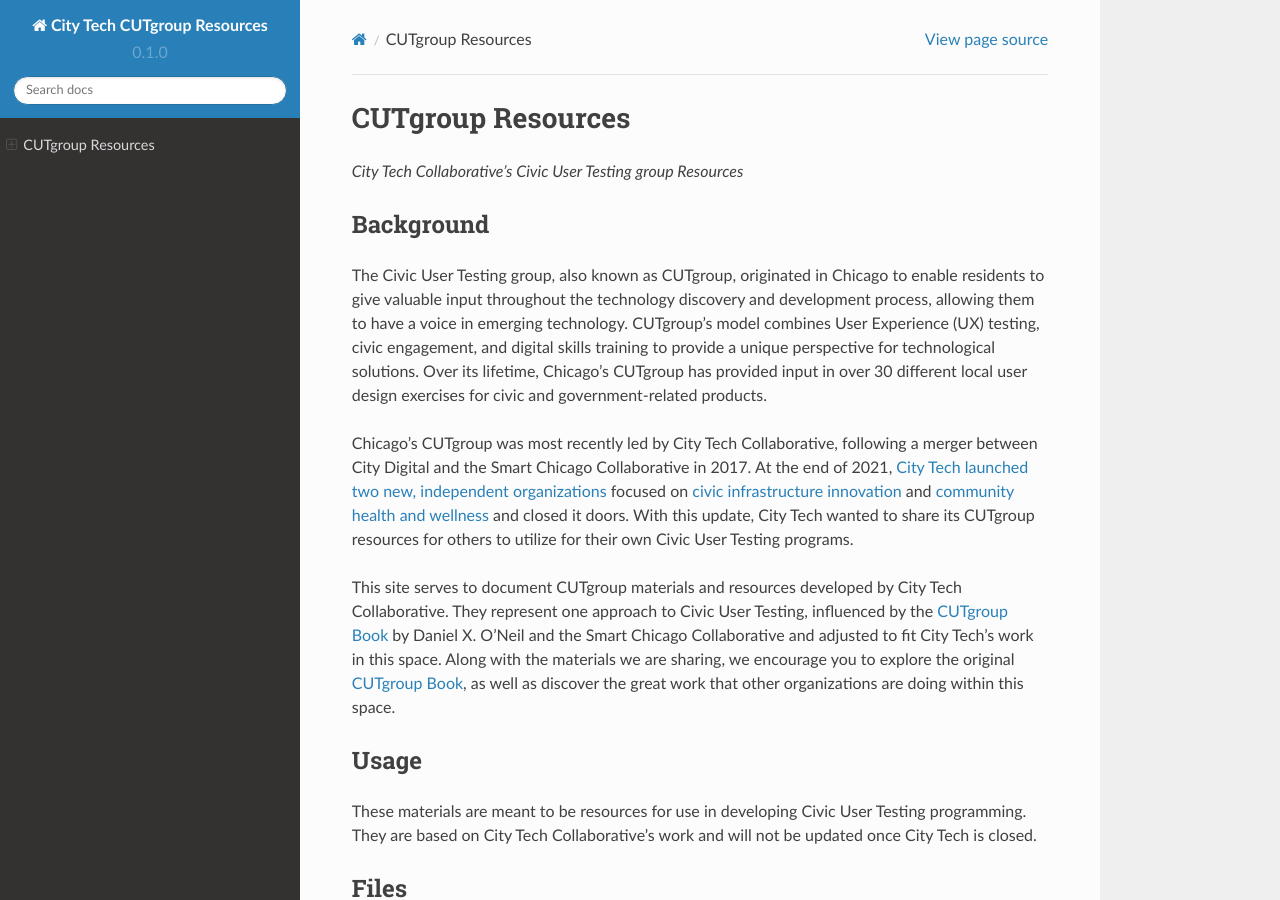
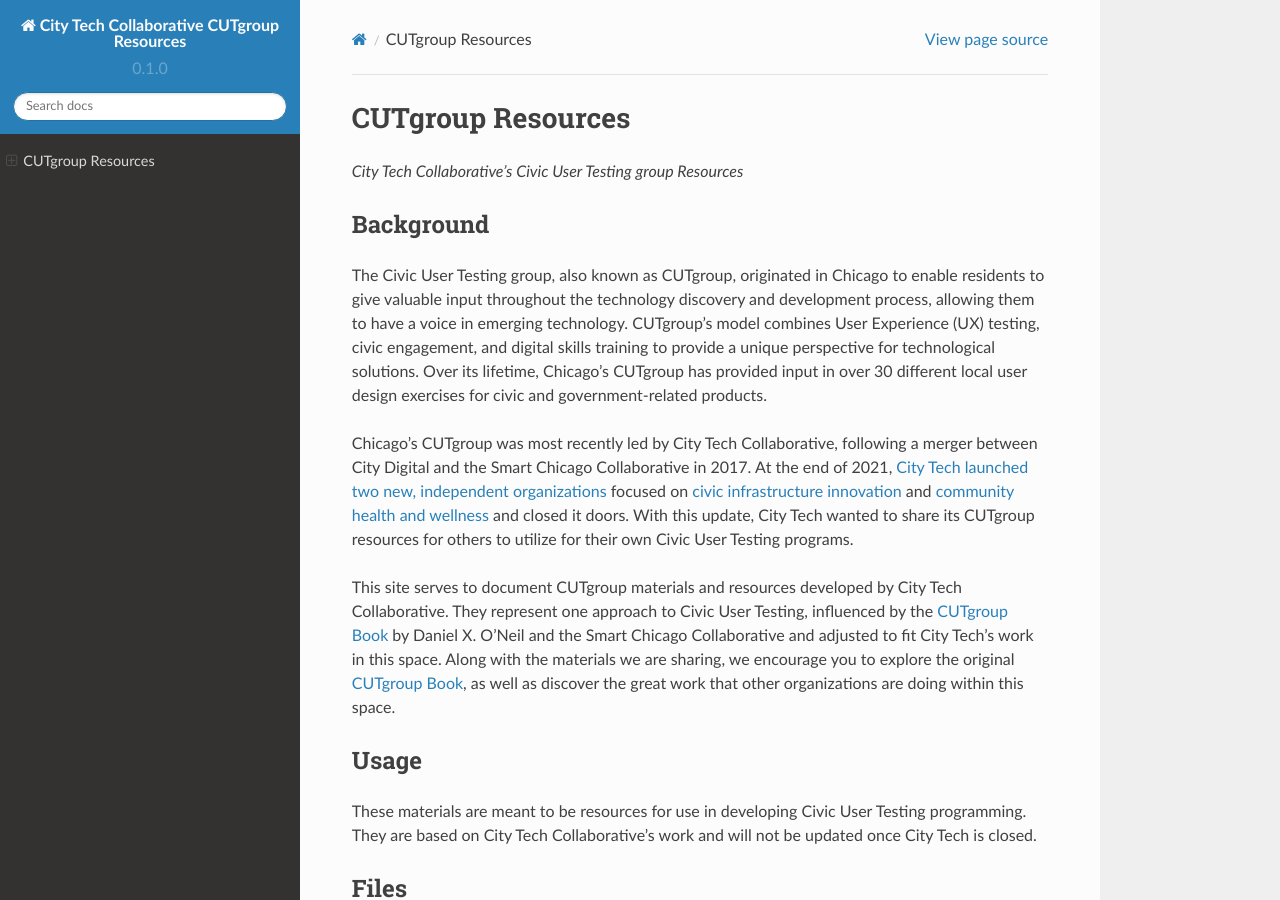
Before and after one commit to ajarareem/CUTgroup-CityTechResources, a Sphinx documentation site: the page built from docs/source/index.rst, in a window 1280 px wide and 900 px high. Built offline with Sphinx 7.4.7 and the Read the Docs theme 2.0.0, drawn with Linux system fonts in a browser that asks for light colours; some of the changed lines change nothing that is shown.

Commit message:
Update conf.py

```diff
--- a/docs/source/conf.py
+++ b/docs/source/conf.py
@@ -2,8 +2,7 @@
 
 # -- Project information
 
-project = 'City Tech CUTgroup Resources'
-author = 'City Tech Collaborative'
+project = 'City Tech Collaborative CUTgroup Resources'
 
 release = '0.1'
 version = '0.1.0'
```
